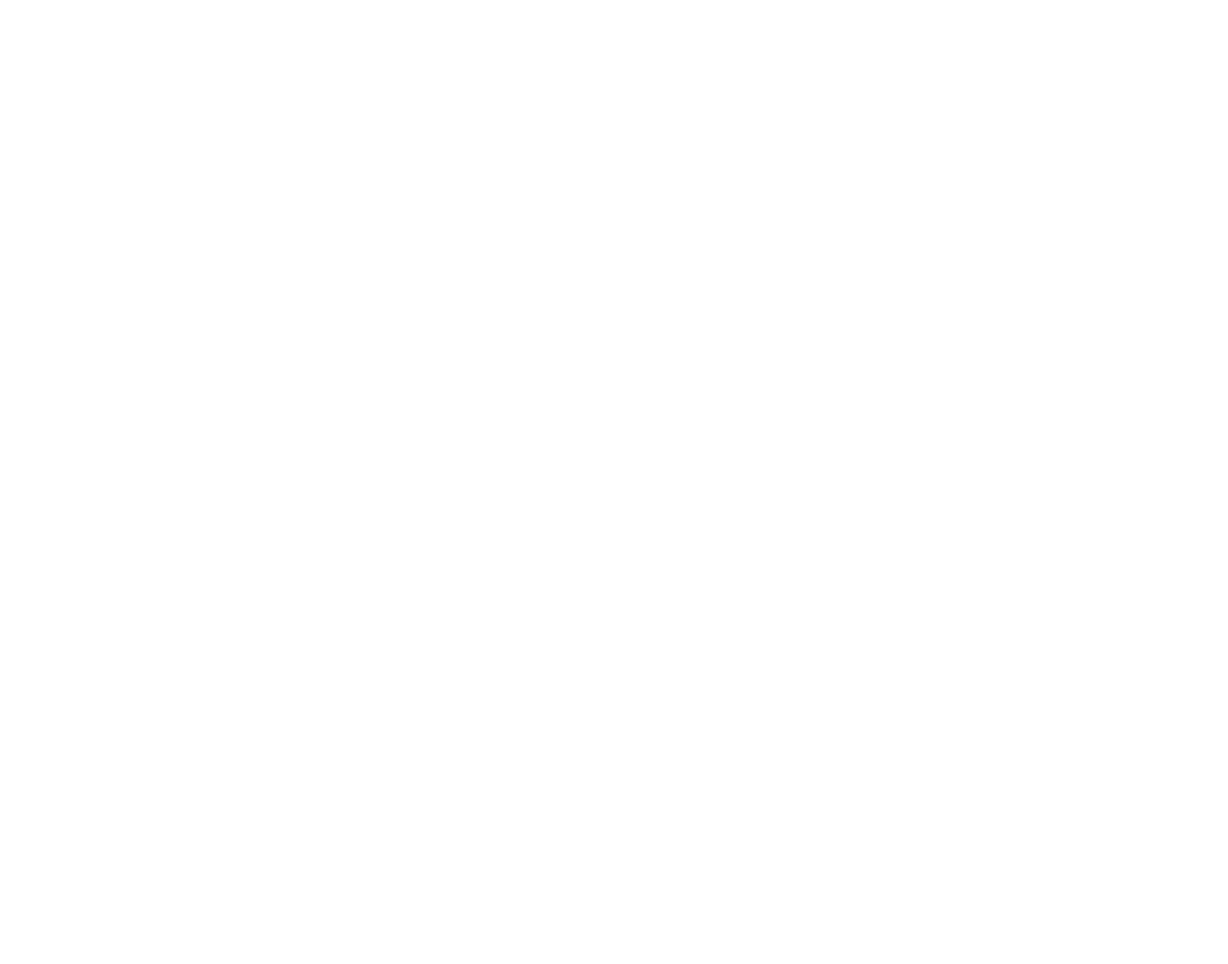
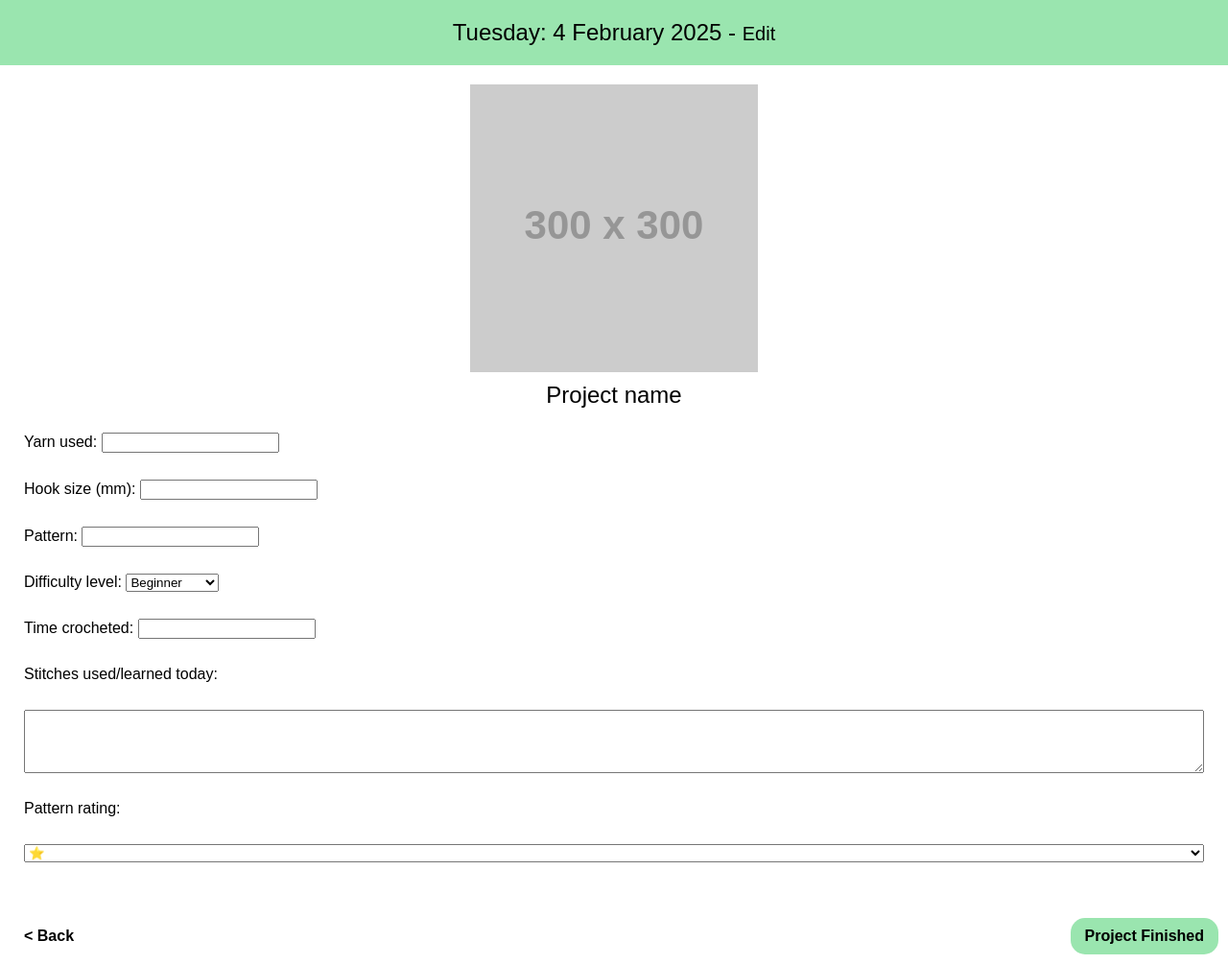
Before and after one commit to ZitaVH/1xd-daily-tracker-ZitaVanHerck, a plain HTML site: page details.html in a window 1280 px wide. Shown: the whole page at 96% size. Before the commit the page ends 800 px from the top, so only its background shows below. Drawn offline with Linux system fonts and the light colour scheme; placeholder pictures from the web are drawn by us.

Commit message:
feat: detail html + css

```diff
--- /dev/null
+++ b/css/detail.css
@@ -0,0 +1,60 @@
+* {
+    font-family: Arial, Helvetica, sans-serif;
+    margin: 0;
+}
+
+h1 {
+    background-color: #9ae5af;
+    padding: 20px;
+    font-size: 1.5em;
+}
+
+h1, h2 {
+    font-weight: normal;
+    text-align: center;
+}
+
+#edit_btn {
+    font-size: smaller;
+    text-decoration: none;
+    font-weight: lighter;
+    color: black;
+}
+
+.project {
+    display: grid;
+    justify-content: center;
+}
+
+img {
+    margin: 20px 0px 10px 0px;
+}
+
+.info_forms form{
+    margin: 25px;
+    display: flex;
+    flex-direction: column;
+    gap: 5px;
+}
+
+.btn_container {
+    display: flex;
+    justify-content: space-between;
+    width: 100%;
+}
+
+.btn {
+    font-weight: bold;
+    text-decoration: none;
+    color: black;
+    display: inline-block;
+    padding: 10px 15px;
+    margin: 10px;
+}
+
+
+#finished_btn {
+    background-color: #9ae5af;
+    border-radius: 15px;
+    justify-content: end;
+}
--- a/details.html
+++ b/details.html
@@ -4,8 +4,46 @@
     <meta charset="UTF-8">
     <meta name="viewport" content="width=device-width, initial-scale=1.0">
     <title>Document</title>
+    <link rel="stylesheet" href="./css/detail.css">
 </head>
 <body>
+    <h1>Tuesday: 4 February 2025 - <a id="edit_btn" href="#">Edit</a></h1>
 
+    <div class="project">
+        <img src="https://placehold.co/300x300" alt="">
+        <h2>Project name</h2>
+    </div>
+
+    <div class="info_forms">
+        <form action="">
+            <label>Yarn used: <input type="text" name="yarn_used"></label><br>
+            <label>Hook size (mm): <input type="number" name="hook_size"></label><br>
+            <label>Pattern: <input type="text" name="pattern"></label><br>
+            <label>Difficulty level:
+                <select name="difficulty">
+                    <option>Beginner</option>
+                    <option>Intermediate</option>
+                    <option>Expert</option>
+                </select>
+            </label><br>
+            <label>Time crocheted: <input type="text" name="time_crocheted"></label><br>
+
+            <label>Stitches used/learned today:</label><br>
+            <textarea name="stitches" rows="4"></textarea><br>
+
+        <label>Pattern rating:</label><br>
+        <select name="rating">
+            <option>⭐</option>
+            <option>⭐⭐</option>
+            <option>⭐⭐⭐</option>
+            <option>⭐⭐⭐⭐</option>
+            <option>⭐⭐⭐⭐⭐</option>
+        </select><br>
+    </div>
+
+    <div class="btn_container">
+        <a class="btn" id="back_btn" href="index.html">&lt; Back</a>
+        <a class="btn" id="finished_btn" href="#">Project Finished</a>
+    </div>
 </body>
 </html>
```
